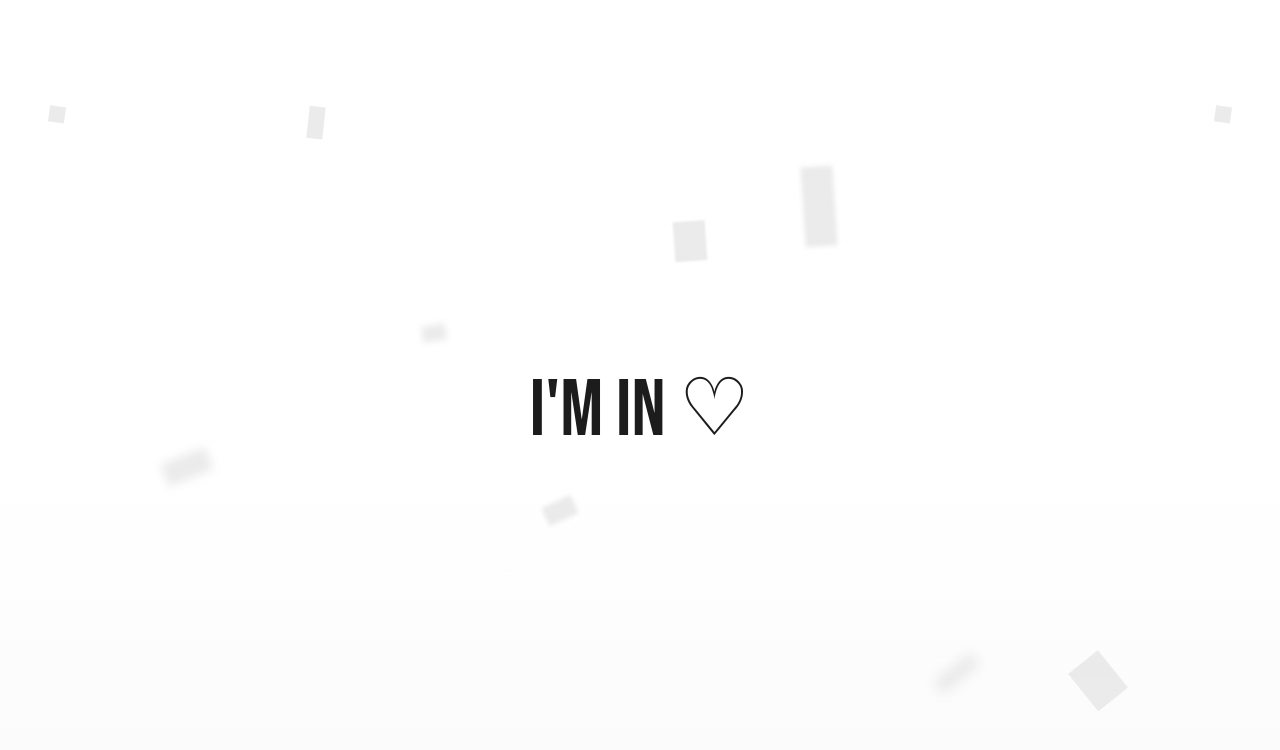
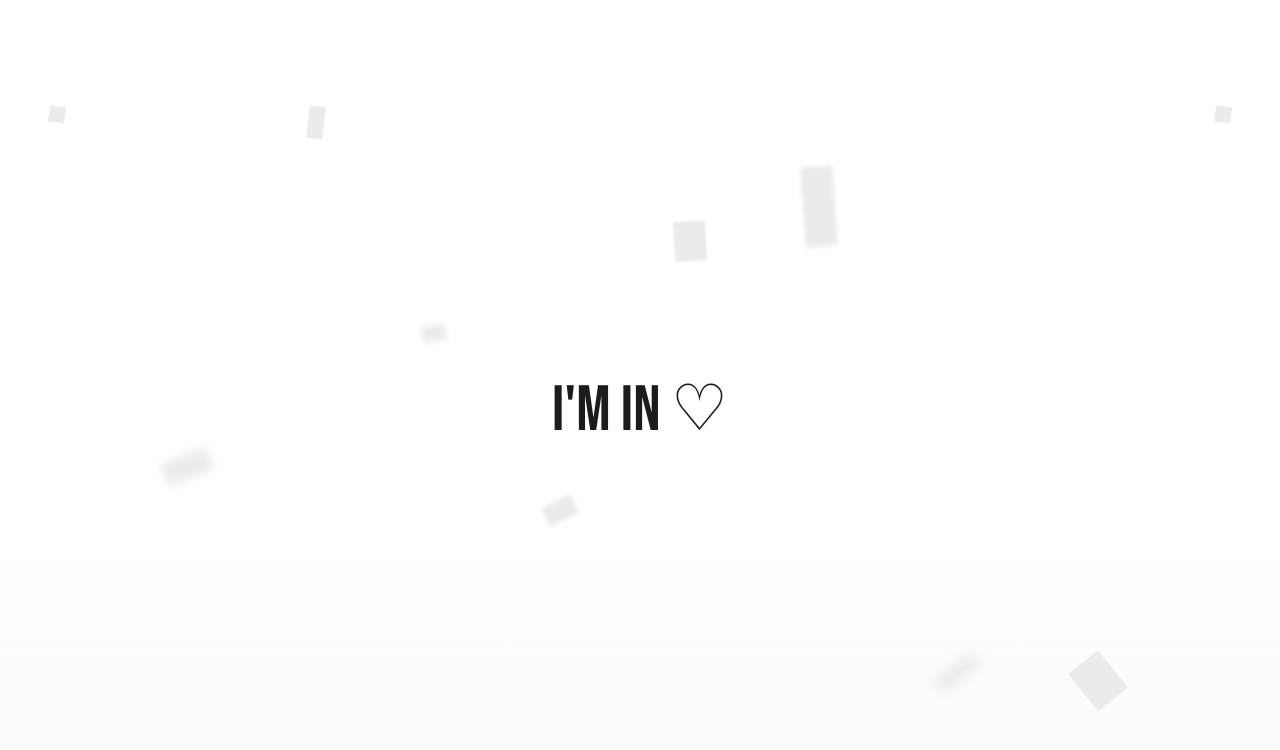
Before and after one commit to Rezkiii/nextDoor, a plain HTML site: page index.html in a window 1280 px wide. Both pictures are taken after a click on the button "Start". Drawn offline with Linux system fonts and the light colour scheme.

Commit message:
Update styles.css

```diff
--- a/styles.css
+++ b/styles.css
@@ -9,7 +9,7 @@ body {
 }
 
 #text-container {
-    font-size: 5em; /* Increased font size */
+    font-size: 4em; /* Increased font size */
     color: #333;
     text-align: center;
     text-shadow: 0 0 10px rgba(255, 255, 255, 0.5); /* Optional: Add a subtle glow effect */
```
